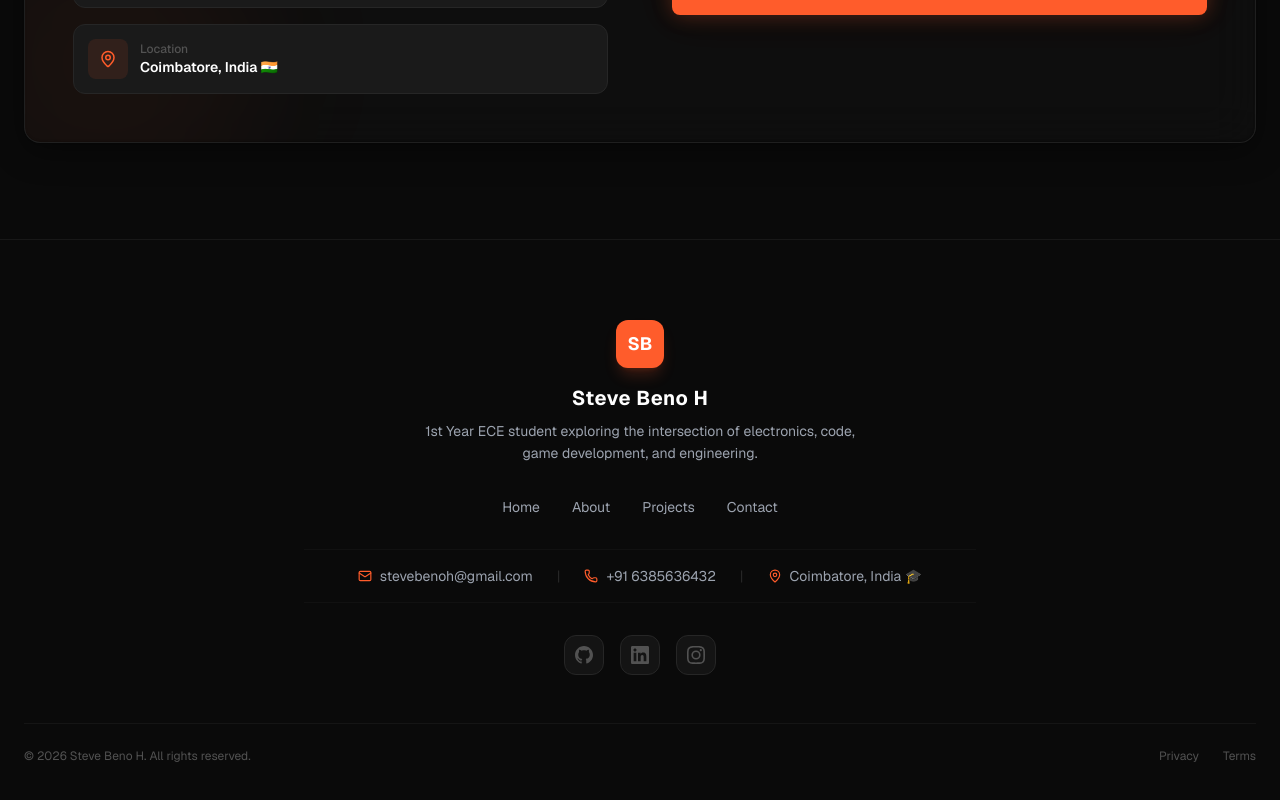
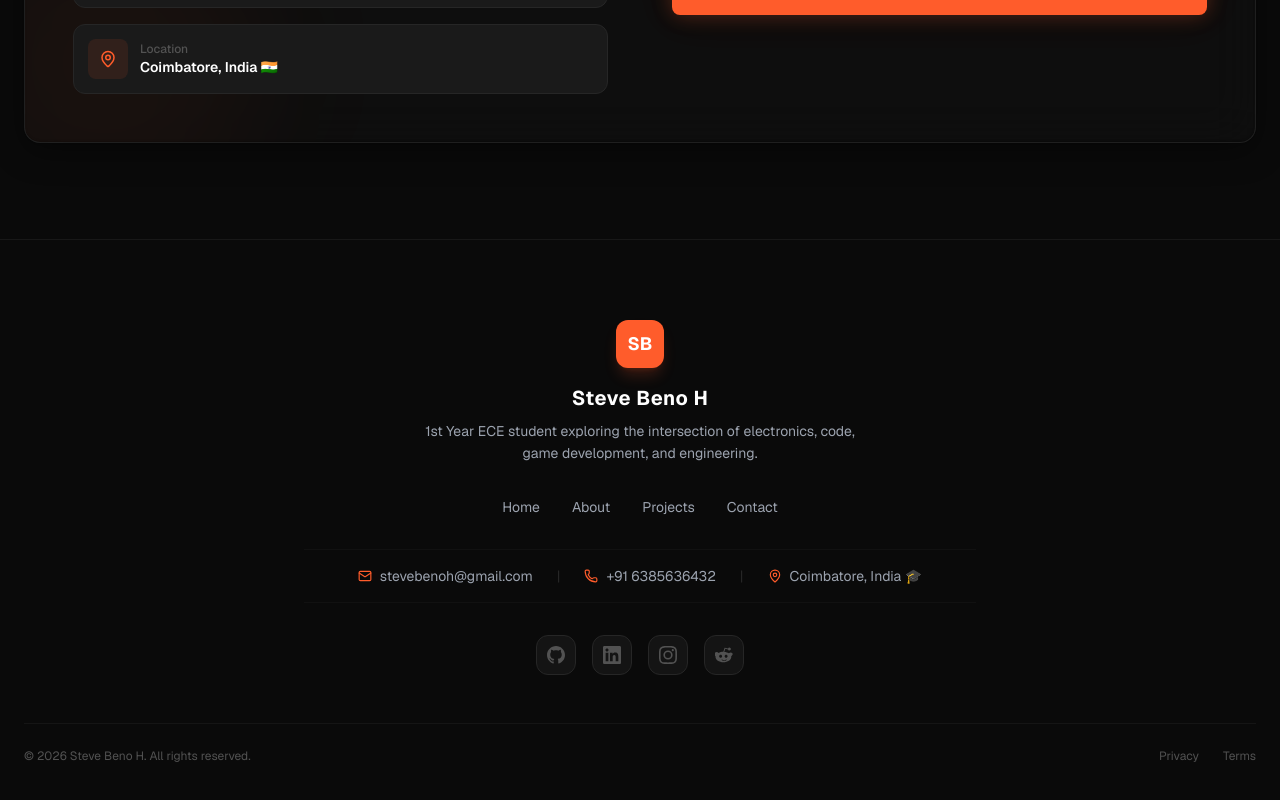
Before and after one commit to stevebenoh-11/Portfolio, a Next.js app: page / in a window 1280 px wide. Shown: the part 4746-5546 px from the top of the page. Built offline with nearby package versions, Linux system fonts and the light colour scheme.

Commit message:
fix: add custom Reddit icon to footer and resolve compile error

```diff
--- a/src/components/Footer.tsx
+++ b/src/components/Footer.tsx
@@ -1,6 +1,6 @@
 "use client";
 
-import { Mail, MapPin, Phone, PhoneCall } from "lucide-react";
+import { Mail, MapPin, Phone } from "lucide-react";
 
 function GitHubIcon({ size = 16 }: { size?: number }) {
   return (
@@ -26,12 +26,21 @@ function InstagramIcon({ size = 16 }: { size?: number }) {
   );
 }
 
-export { GitHubIcon, LinkedInIcon, InstagramIcon };
+function RedditIcon({ size = 16 }: { size?: number }) {
+  return (
+    <svg width={size} height={size} viewBox="0 0 24 24" fill="currentColor">
+      <path d="M24 11.5c0-1.65-1.35-3-3-3-.96 0-1.86.48-2.42 1.24-1.64-1-3.85-1.64-6.24-1.72l1.37-4.31 3.82.82c.03.88.75 1.57 1.63 1.57 1.1 0 2-1.1 2-2s-.9-2-2-2c-.79 0-1.48.47-1.81 1.14l-4.22-.9c-.19-.04-.38.07-.44.25l-1.6 5.03c-2.44.04-4.7.67-6.38 1.68-.56-.73-1.46-1.19-2.45-1.19-1.65 0-3 1.35-3 3 0 1.12.61 2.1 1.53 2.61-.06.29-.09.58-.09.89 0 3.86 4.7 7 10.5 7s10.5-3.14 10.5-7c0-.31-.03-.6-.09-.89.92-.51 1.53-1.49 1.53-2.61zm-18.5 2c0-1.1.9-2 2-2s2 .9 2 2-.9 2-2 2-2-.9-2-2zm10 5.17c-1.79 1.79-4.83 1.79-6.62 0-.15-.15-.15-.4 0-.55.15-.15.4-.15.55 0 1.48 1.48 4.02 1.48 5.5 0 .15-.15.4-.15.55 0 .15.15.15.4 0 .55zm-.68-3.17c-1.1 0-2-.9-2-2s.9-2 2-2 2 .9 2 2-.9 2-2 2z"/>
+    </svg>
+  );
+}
+
+export { GitHubIcon, LinkedInIcon, InstagramIcon, RedditIcon };
 
 const socialLinks = [
   { icon: GitHubIcon, href: "https://github.com/stevebenoh-11", label: "GitHub" },
   { icon: LinkedInIcon, href: "https://www.linkedin.com/in/stevebenoh", label: "LinkedIn" },
   { icon: InstagramIcon, href: "https://www.instagram.com/starky._.36", label: "Instagram" },
+  { icon: RedditIcon, href: "https://www.reddit.com/user/stevebenoh", label: "Reddit" }
 ];
 
 const navigateLinks = [
```
